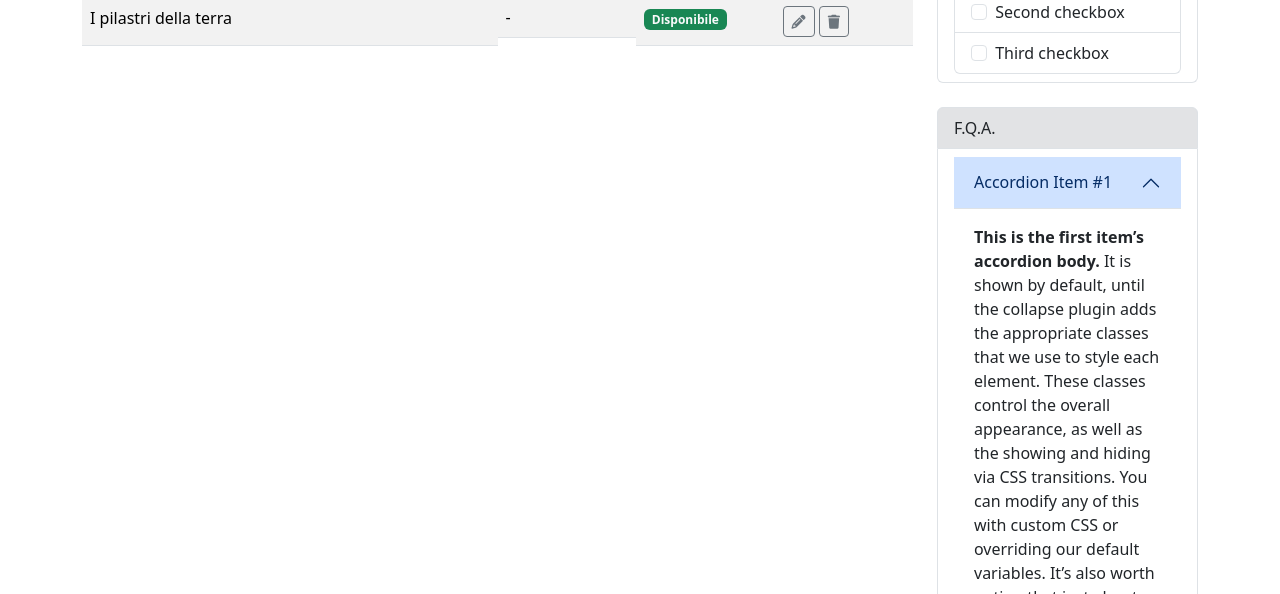
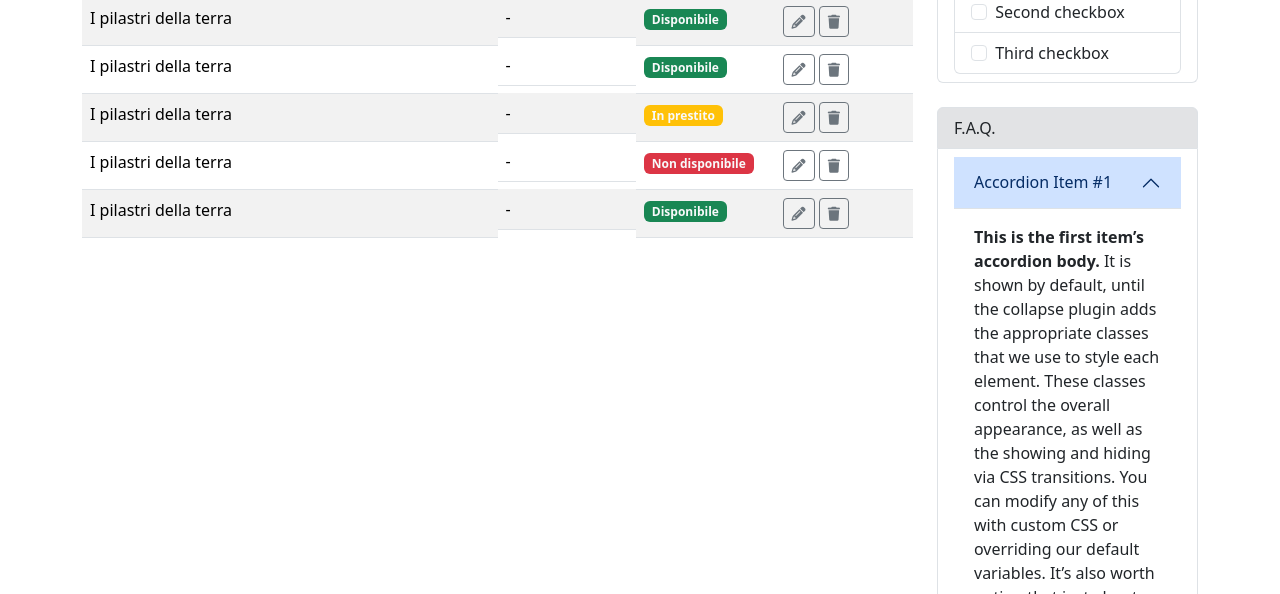
Before and after one commit to andreapaccagnella94/html-css-bootstrap-dashboard, a plain HTML site: page index.html in a window 1280 px wide. Shown: the part 206-800 px from the top of the page. Drawn offline with nearby package versions, Linux system fonts and the light colour scheme.

Commit message:
add some small adjustment

```diff
--- a/index.html
+++ b/index.html
@@ -96,10 +96,64 @@
                                     </button>
                                 </td>
                             </tr>
+                            <tr>
+                                <td scope="row">I pilastri della terra</th>
+                                <td class="d-none d-sm-block">-</td>
+                                <td><span class="badge text-light bg-success">Disponibile</span></td>
+                                <td>
+                                    <button type="button" class="btn btn-outline-secondary btn-sm">
+                                        <i class="fa-solid fa-pencil"></i>
+                                    </button>
+                                    <button type="button" class="btn btn-outline-secondary btn-sm">
+                                        <i class="fa-solid fa-trash"></i>
+                                    </button>
+                                </td>
+                            </tr>
+                            <tr>
+                                <td scope="row">I pilastri della terra</th>
+                                <td class="d-none d-sm-block">-</td>
+                                <td><span class="badge text-light bg-warning">In prestito</span></td>
+                                <td>
+                                    <button type="button" class="btn btn-outline-secondary btn-sm">
+                                        <i class="fa-solid fa-pencil"></i>
+                                    </button>
+                                    <button type="button" class="btn btn-outline-secondary btn-sm">
+                                        <i class="fa-solid fa-trash"></i>
+                                    </button>
+                                </td>
+                            </tr>
+                            <tr>
+                                <td scope="row">I pilastri della terra</th>
+                                <td class="d-none d-sm-block">-</td>
+                                <td><span class="badge text-light bg-danger">Non disponibile</span></td>
+                                <td>
+                                    <button type="button" class="btn btn-outline-secondary btn-sm">
+                                        <i class="fa-solid fa-pencil"></i>
+                                    </button>
+                                    <button type="button" class="btn btn-outline-secondary btn-sm">
+                                        <i class="fa-solid fa-trash"></i>
+                                    </button>
+                                </td>
+                            </tr>
+                            <tr>
+                                <td scope="row">I pilastri della terra</th>
+                                <td class="d-none d-sm-block">-</td>
+                                <td><span class="badge text-light bg-success">Disponibile</span></td>
+                                <td>
+                                    <button type="button" class="btn btn-outline-secondary btn-sm">
+                                        <i class="fa-solid fa-pencil"></i>
+                                    </button>
+                                    <button type="button" class="btn btn-outline-secondary btn-sm">
+                                        <i class="fa-solid fa-trash"></i>
+                                    </button>
+                                </td>
+                            </tr>
 
                         </tbody>
                     </table>
                 </div>
+                <!-- end table -->
+
                 <div class="col-lg-3">
 
                     <!-- todolist -->
@@ -130,7 +184,7 @@
 
                     <ul class="list-group mt-4">
                         <li class="list-group-item bg-secondary-subtle">
-                            F.Q.A.
+                            F.A.Q.
                         </li>
                         <li class="list-group-item">
                             <div class="accordion accordion-flush" id="accordionPanelsStayOpenExample">
```
